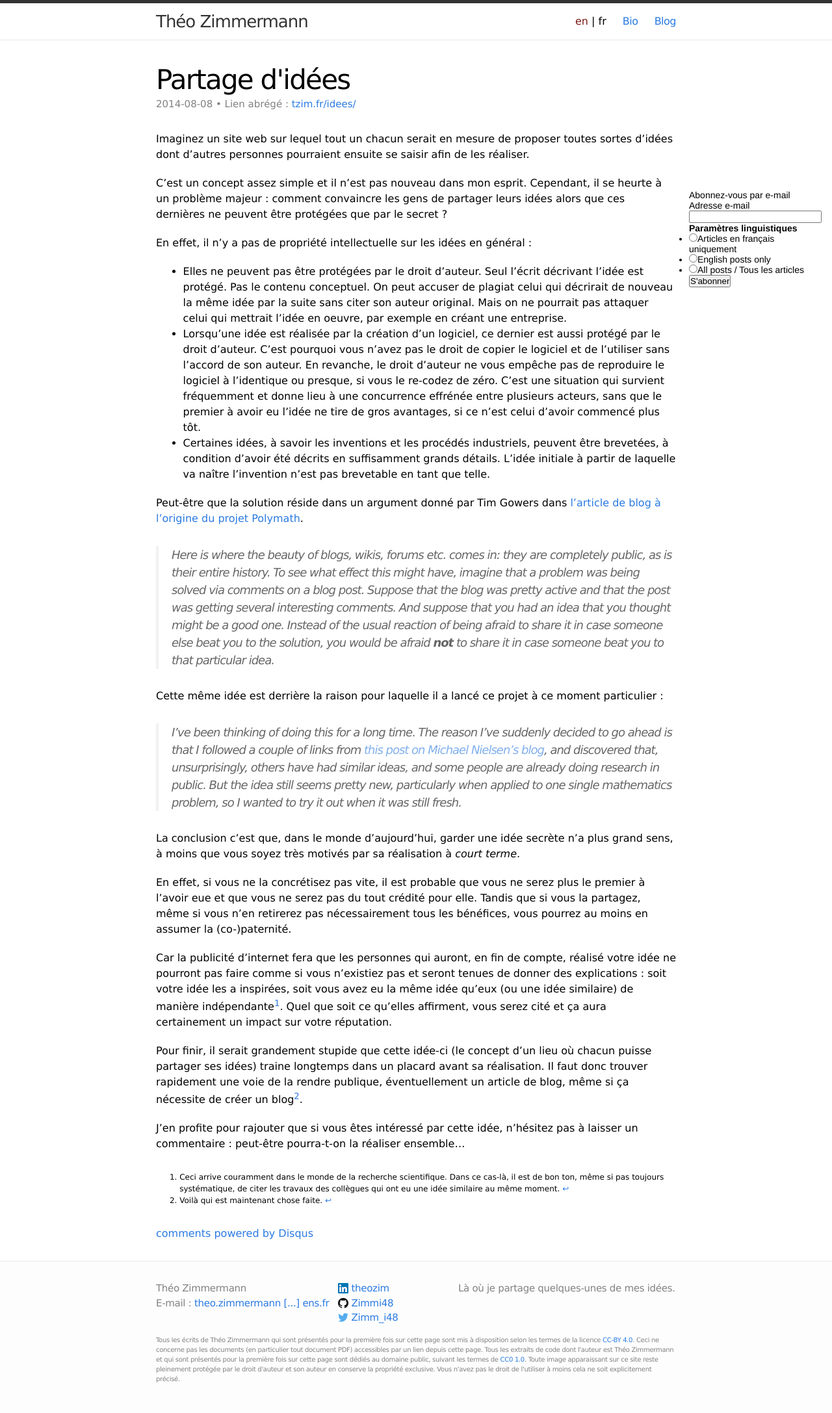
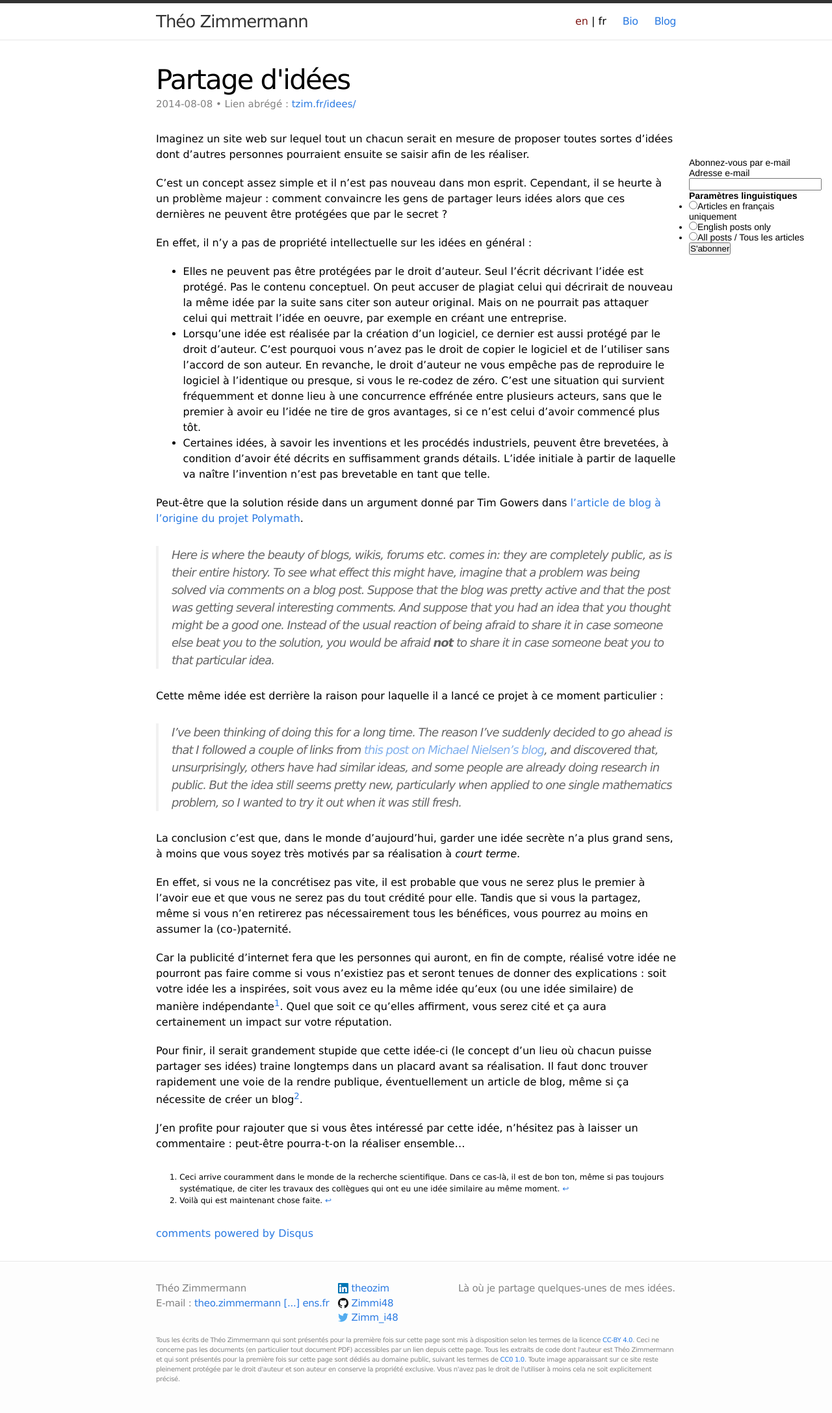
Before and after one commit to Zimmi48/zimmi48.github.io, a Jekyll site: the page built from _posts/2014-08-08-partage-d-idees.md, in a window 1280 px wide. Shown: the whole page at 65% size. Built offline with Jekyll 4.4.1, drawn with Linux system fonts in a browser that asks for light colours; comment, search, counter and statistics services are not loaded.

Commit message:
change definition for small screen 2

```diff
--- a/css/main.css
+++ b/css/main.css
@@ -165,19 +165,16 @@
 
 /* Subscribe form */
 #mc_embed_signup {
-    margin-top: 200px;
-    margin-left: 820px;
-    margin-right: 20px;
-    position: fixed;
     background:#fff;
     font:14px Helvetica,Arial,sans-serif;
 }
 
-@media (max-width: 1199px) {
+@media (min-width: 1200px) and (min-height: 600px) {
     #mc_embed_signup {
-        margin: 0px;
-        position: relative;
-        clear: both;
+        margin-top: 150px;
+        margin-left: 820px;
+        margin-right: 20px;
+        position: fixed;
     }
 }
 
```
